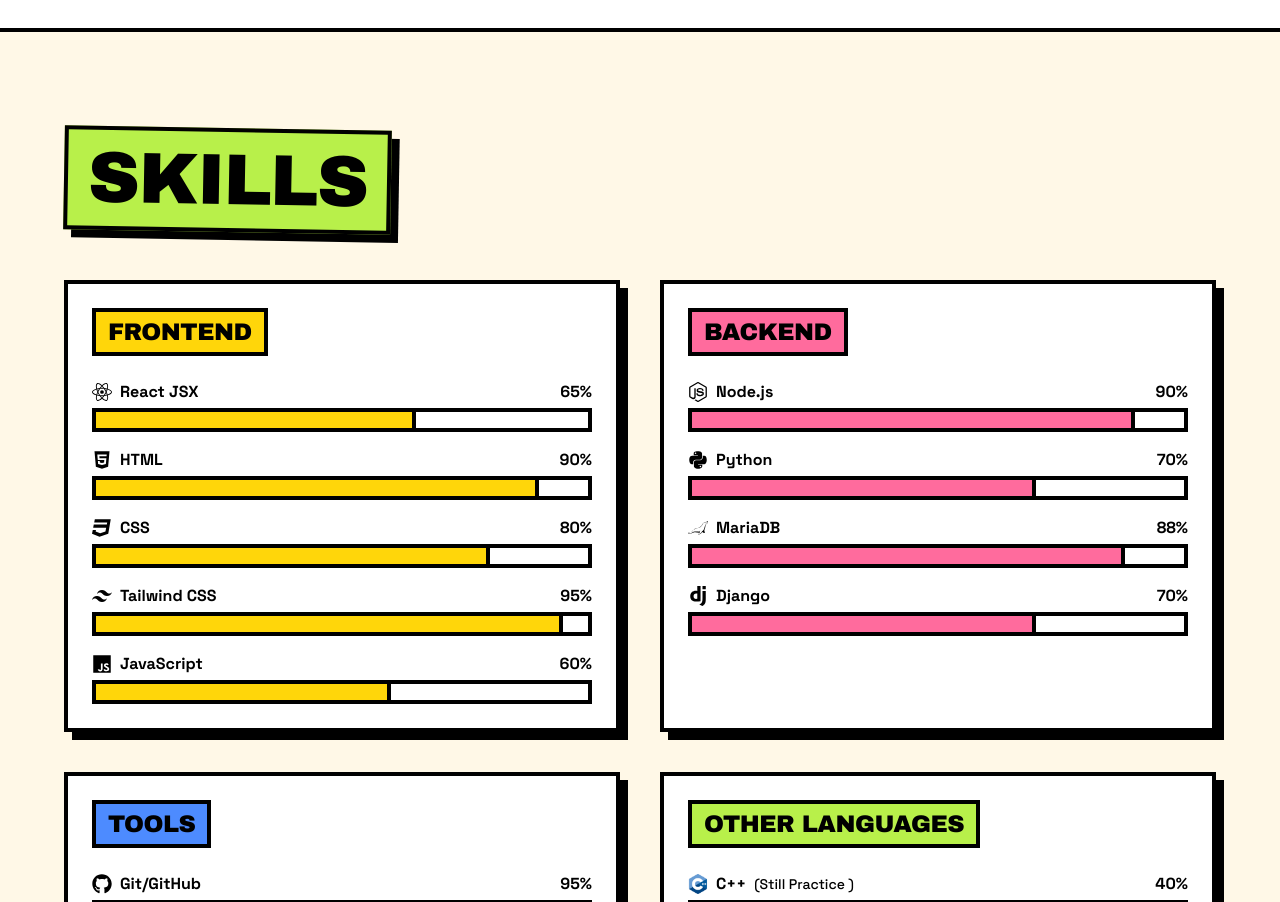
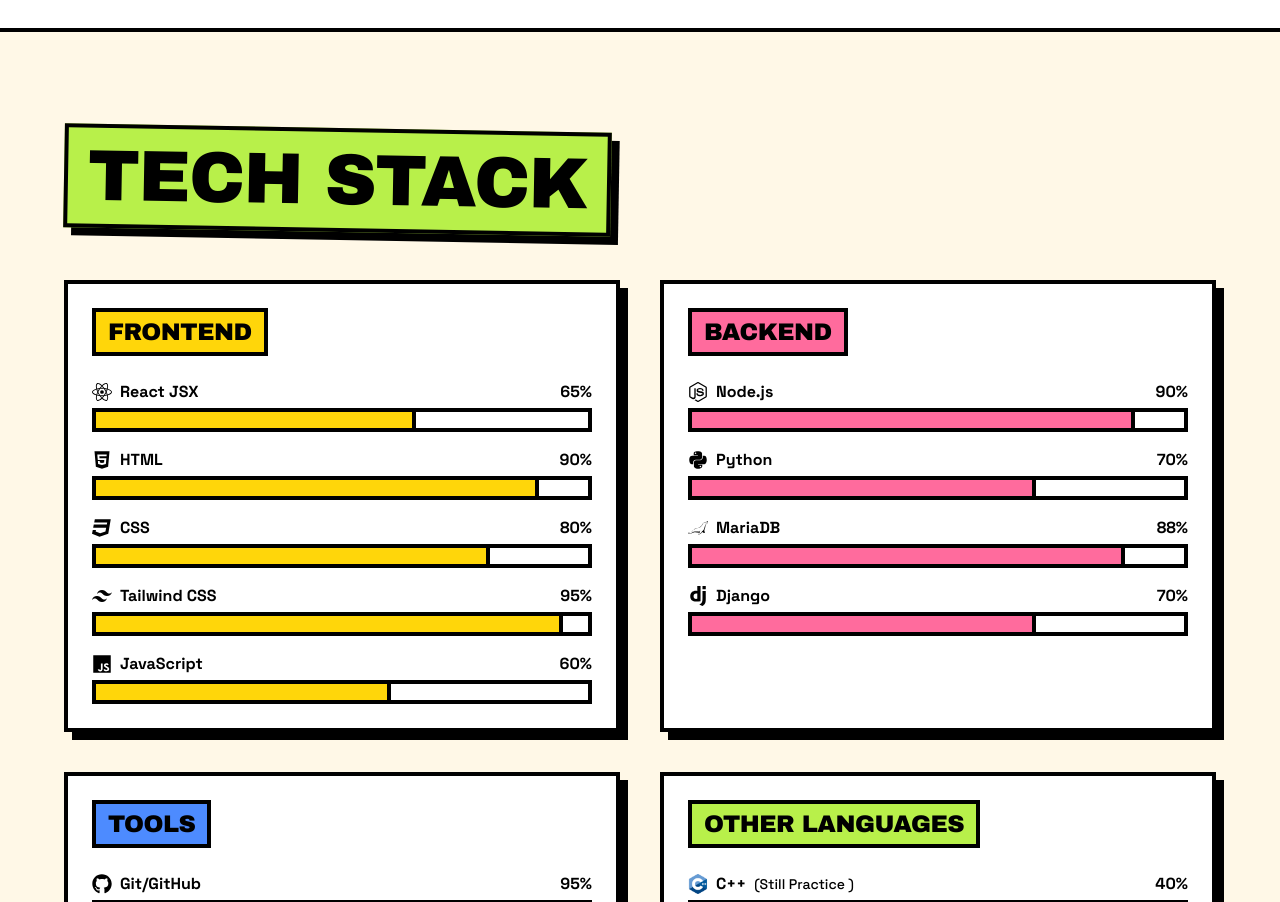
Before and after one commit to ShawnMM010101/resume, a React (Vite) app: page / in a window 1280 px wide. Shown: the part 3480-4382 px from the top of the page. Built offline with nearby package versions, Linux system fonts and the light colour scheme.

Commit message:
wala natrip lang

```diff
--- a/src/front/fst.jsx
+++ b/src/front/fst.jsx
@@ -302,7 +302,7 @@ function Resume() {
 
         {/* SKILLS */}
         <Block id="skills">
-          <Title color="bg-[#B8F04A]" tilt="rotate-1">Skills</Title>
+          <Title color="bg-[#B8F04A]" tilt="rotate-1">Tech stack</Title>
           <div className="grid md:grid-cols-2 gap-10">
             {SKILL_GROUPS.map((group) => (
               <div key={group.category} className={`bg-white ${CARD} p-6`}>
```
